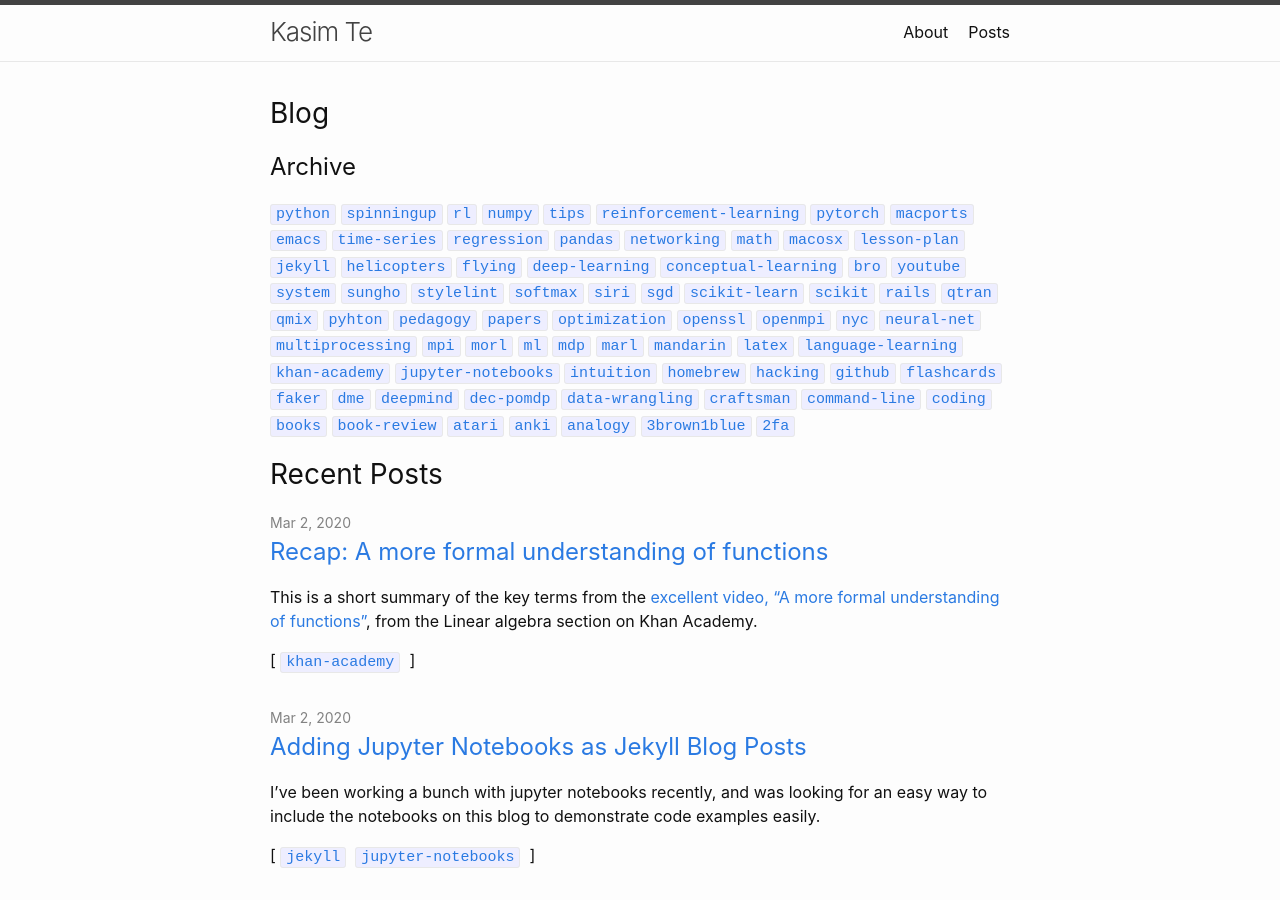
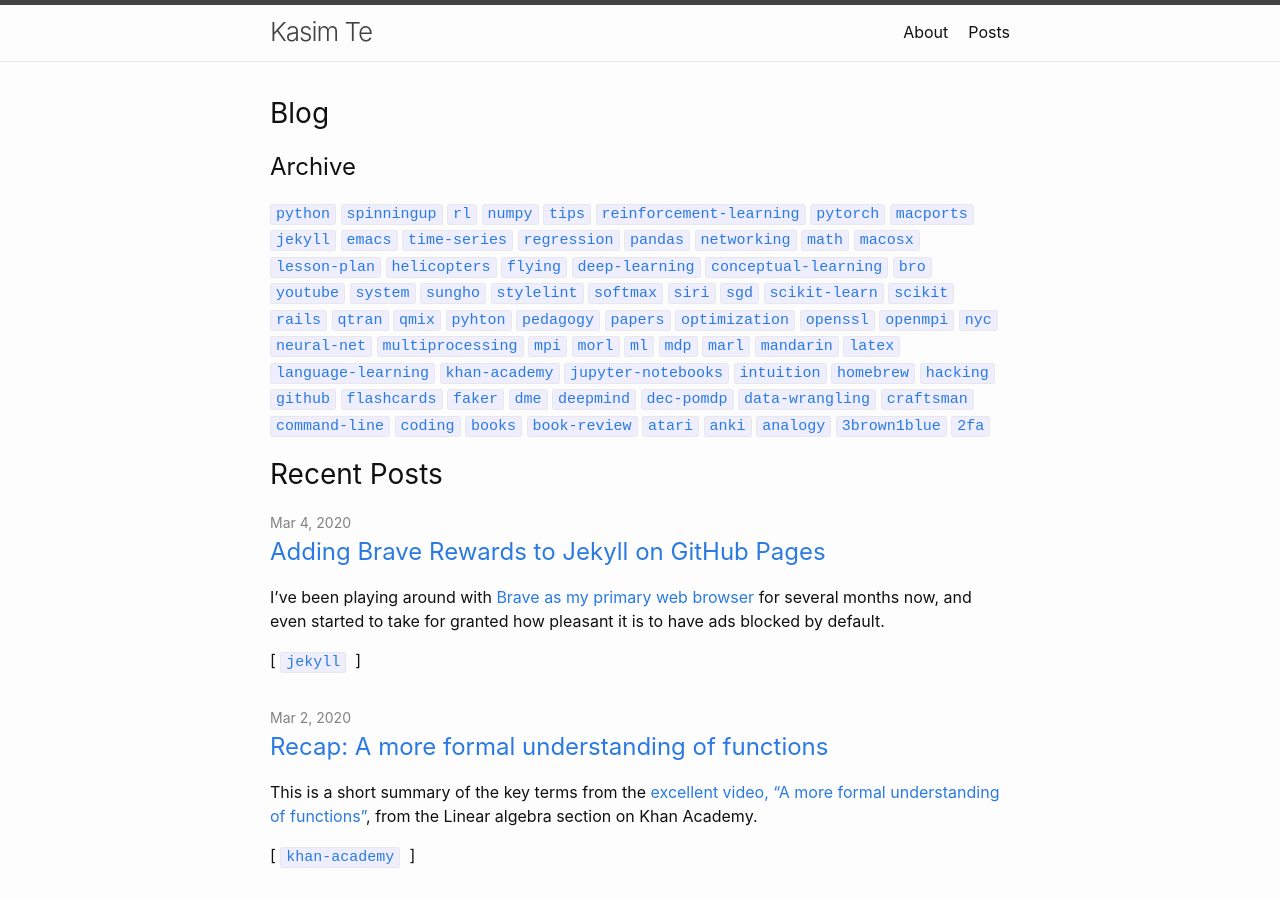
Before and after one commit to kasimte/kasimte.github.io, a Jekyll site: the page built from blog.md, in a window 1280 px wide and 900 px high. Built offline with Jekyll 4.4.1, drawn with Linux system fonts in a browser that asks for light colours; nearby versions of some CDN libraries; some of the changed text lies outside the part shown.

Commit message:
Add brave rewards post.

````diff
--- a/_config.yml
+++ b/_config.yml
@@ -1,8 +1,7 @@
 title: Kasim Te
-author: kasimte (on) GitHub
+# author: kasimte (on) GitHub
 email: kasimte@gmail.com
 description: > # this means to ignore newlines until "show_excerpts:"
-  Working Below Deck
 
 show_excerpts: true # set to true to show excerpts on the homepage
 
@@ -20,7 +19,7 @@ minima:
     # facebook: jekyll
     # flickr:   jekyll
     # instagram: jekyll
-    # linkedin: jekyll
+    linkedin: kasim-te-a815b332
     # pinterest: jekyll
     # youtube: jekyll
     # youtube_channel: UC8CXR0-3I70i1tfPg1PAE1g
--- a/_layouts/post.html
+++ b/_layouts/post.html
@@ -17,12 +17,14 @@ comments: true
       {%- endif -%}
     </p>
     <p>
+      {%- if page.tags -%}
       <span>[
 	{% for tag in page.tags %}
           {% capture tag_name %}{{ tag }}{% endcapture %}
 	  <a href="/tag/{{ tag_name }}"><code class="highligher-rouge"><nobr>{{ tag_name }}</nobr></code>&nbsp;</a>
 	{% endfor %}
       ]</span>
+      {%- endif -%}
     </p>
   </header>
 
--- /dev/null
+++ b/_posts/2020-03-04-adding-brave-rewards-to-jekyll-on-github-pages.md
@@ -0,0 +1,36 @@
+---
+layout: post
+title: "Adding Brave Rewards to Jekyll on GitHub Pages"
+tags: jekyll
+permalink: adding-brave-rewards-to-jekyll-on-github-pages
+---
+
+I've been playing around
+with [Brave as my primary web browser](https://brave.com/kas421) for
+several months now, and even started to take for granted how pleasant
+it is to have ads blocked by default.
+
+It wasn't until today, though, that I went ahead and setup a Brave
+Rewards account, and it seemed natural to experiment with adding this
+website as a channel.
+
+I ran into a small hitch, though, as verifying the channel requires a
+`brave-rewards-verification.txt` file to a directory `.well-known`
+directory of the site, so
+it [shows up like this](.well-known/brave-rewards-verification.txt).
+
+Since GitHub Pages, where this site is hosted, ignores directories
+(and likely files, I imagine) prefixed with a `.`, though, it didn't
+verify immmediately.
+
+But adding the following to my `_config.yml` file solved everything:
+
+```
+# Force inclusion of directories and/or files in the
+# conversion. .htaccess is a good example since dotfiles are excluded
+#  by default.
+include: [".well-known"]
+```
+
+See the [repository](https://github.com/kasimte/kasimte.github.io) for
+more details.
````
